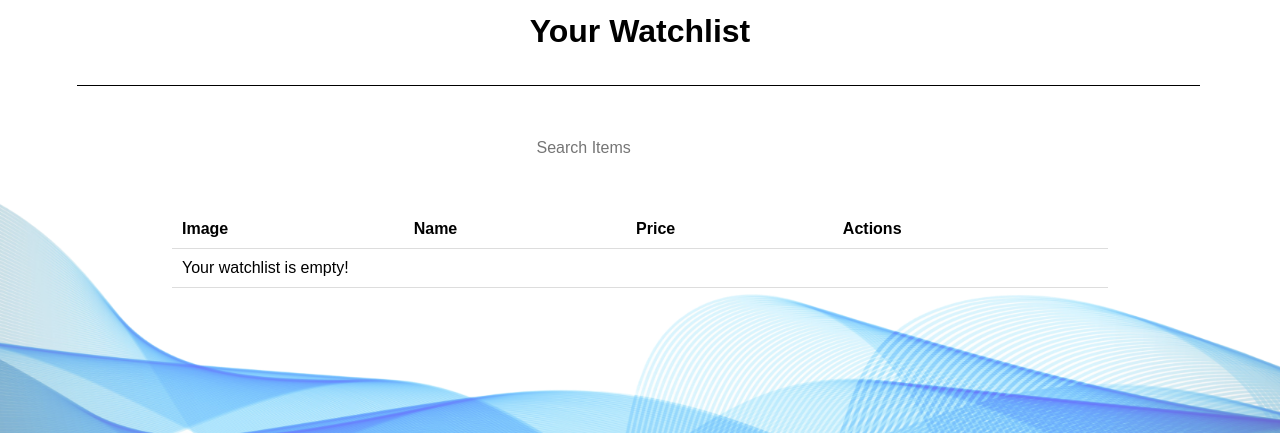
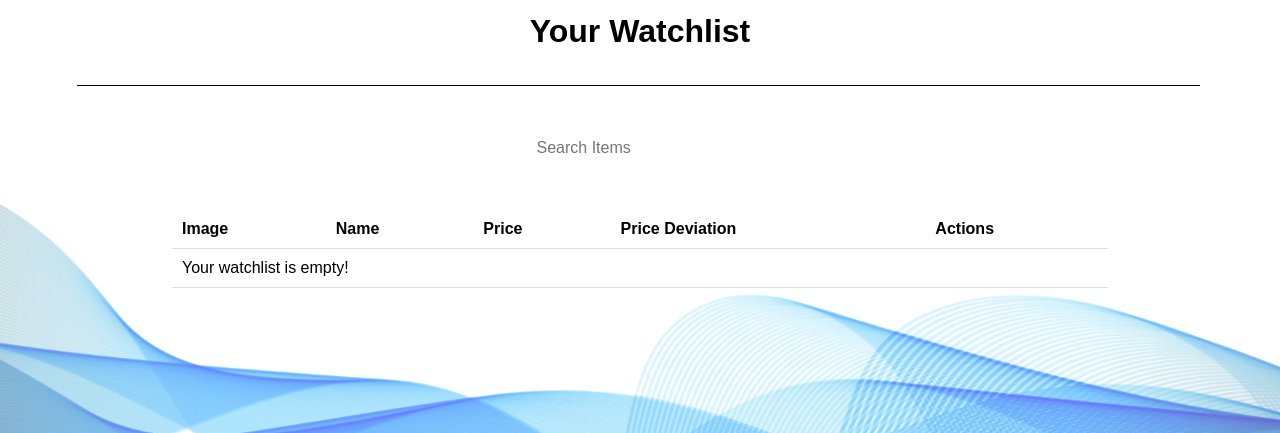
Before and after one commit to SamAgravante/CSIT327, a Django app: page /watchlist/ in a window 1280 px wide. Shown: the part 250-683 px from the top of the page. Run offline with Django 5.2, Linux system fonts and the light colour scheme; a user stored in the database is signed in; data comes from the database, SQL or seed files in the repository.

Commit message:
added price deviation

```diff
--- a/StonksTracker/tracker/admin.py
+++ b/StonksTracker/tracker/admin.py
@@ -1,7 +1,6 @@
 from django.contrib import admin
-from .models import User, Watchlist, Forums, PriceHistory
+from .models import User, Watchlist, Forums
 
 admin.site.register(User)
 admin.site.register(Watchlist)
 admin.site.register(Forums)
-admin.site.register(PriceHistory)
--- a/StonksTracker/tracker/forms.py
+++ b/StonksTracker/tracker/forms.py
@@ -1,5 +1,5 @@
 from django import forms
-from .models import User, Watchlist, PriceHistory  # Use your custom user model
+from .models import User, Watchlist  # Use your custom user model
 from django.contrib.auth.forms import UserCreationForm
 
 class CustomUserCreationForm(UserCreationForm):
--- a/StonksTracker/tracker/models.py
+++ b/StonksTracker/tracker/models.py
@@ -49,11 +49,17 @@ class Watchlist(models.Model):
     item_id = models.CharField(max_length=100, unique=True, null=True)  # ItemID from API
     name = models.CharField(max_length=255, null=True)
     price = models.DecimalField(max_digits=10, decimal_places=2, null=True)
+    price_avg = models.DecimalField(max_digits=10, decimal_places=2, null=True)  # Average price from API
     image_url = models.URLField(max_length=500, null=True, blank=True)
     user = models.ForeignKey(
         User, on_delete=models.CASCADE, related_name='watchlists', null=True, blank=True
     )
-    #test
+
+    def price_deviation_percentage(self):
+        if self.price and self.price_avg and self.price_avg != 0:
+            deviation = ((self.price - self.price_avg) / self.price_avg) * 100
+            return round(deviation, 2)
+        return None
 
     def __str__(self):
         return f"{self.name} ({self.user.username})"
@@ -71,12 +77,3 @@ class Forums(models.Model):
 
     def __str__(self):
         return f"{self.title} by {self.user.username}"
-
-
-class PriceHistory(models.Model):
-    itemName = models.CharField(max_length=100)
-    price = models.DecimalField(max_digits=10, decimal_places=2)
-    timestamp = models.DateTimeField()
-
-    def __str__(self):
-        return f"{self.itemName} - {self.price}"
--- a/StonksTracker/tracker/static/css/header.css
+++ b/StonksTracker/tracker/static/css/header.css
@@ -11,8 +11,6 @@ header {
 
 .navbar {
   width: 100%;
-
-
   padding: 10px 0;
   background: radial-gradient(circle, rgba(43,39,246,1) 0%, rgba(33,30,195,1) 100%);
 }
--- a/StonksTracker/tracker/templates/item_list.html
+++ b/StonksTracker/tracker/templates/item_list.html
@@ -43,6 +43,7 @@
                             <input type="hidden" name="name" value="{{ item.markethashname }}">
                             <input type="hidden" name="price" value="{{ item.pricelatest }}">
                             <input type="hidden" name="image_url" value="{{ item.itemimage }}">
+                            <input type="hidden" name="price_avg" value="{{ item.priceavg }}">
                             <button type="submit" style="border: none; background: none; padding: 0;">
                                 <img src="{% static 'images/Add.png' %}" style="width: 34px; height: 34px; cursor: pointer;">
                             </button>
--- a/StonksTracker/tracker/templates/watchlist.html
+++ b/StonksTracker/tracker/templates/watchlist.html
@@ -17,6 +17,15 @@
                 .content::-webkit-scrollbar {
                     display: none;
                 }
+                .price-deviation-positive {
+                    color: red;
+                }
+                .price-deviation-negative {
+                    color: green;
+                }
+                .price-deviation-neutral {
+                    color: gray;
+                }
             </style>
         <table>
             <thead>
@@ -24,6 +33,7 @@
                     <th>Image</th>
                     <th>Name</th>
                     <th>Price</th>
+                    <th>Price Deviation</th>
                     <th>Actions</th>
                 </tr>
             </thead>
@@ -34,6 +44,17 @@
                         <td>{{ item.name }}</td>
                         <td>₱ {{ item.price }}</td>
                         <td>
+                            {% with deviation=item.price_deviation_percentage %}
+                                {% if deviation is not None %}
+                                    <span class="{% if deviation > 0 %}price-deviation-positive{% elif deviation < 0 %}price-deviation-negative{% else %}price-deviation-neutral{% endif %}">
+                                        {{ deviation }}%
+                                    </span>
+                                {% else %}
+                                    N/A
+                                {% endif %}
+                            {% endwith %}
+                        </td>
+                        <td>
                             <form action="{% url 'delete_from_watchlist' %}" method="post" style="display:inline;">
                                 {% csrf_token %}
                                 <input type="hidden" name="item_id" value="{{ item.item_id }}">
@@ -43,7 +64,7 @@
                     </tr>
                 {% empty %}
                     <tr>
-                        <td colspan="4">Your watchlist is empty!</td>
+                        <td colspan="5">Your watchlist is empty!</td>
                     </tr>
                 {% endfor %}
             </tbody>
--- a/StonksTracker/tracker/views.py
+++ b/StonksTracker/tracker/views.py
@@ -14,7 +14,7 @@ from django import forms
 from django.http import HttpResponse, HttpResponseForbidden
 from django.contrib.auth.forms import UserCreationForm, UserChangeForm
 from .forms import CustomUserCreationForm
-from .models import User, Watchlist, PriceHistory, Forums # Ensure you import necessary models
+from .models import User, Watchlist, Forums # Ensure you import necessary models
 
 # Custom UserCreationForm to include email
 class CustomUserCreationForm(forms.ModelForm):
@@ -212,17 +212,28 @@ def add_to_watchlist(request):
         item_id = request.POST.get('item_id')
         name = request.POST.get('name')
         price = request.POST.get('price')
+        price_avg = request.POST.get('price_avg')  # Get the average price from the request
         image_url = request.POST.get('image_url')
 
+        # Validate the required fields
+        if not (item_id and name and price and price_avg):
+            messages.error(request, 'Incomplete item data!')
+            return redirect('items_list')
+
+        # Check if the item is already in the watchlist
         if not Watchlist.objects.filter(item_id=item_id, user=request.user).exists():
-            Watchlist.objects.create(
-                item_id=item_id,
-                name=name,
-                price=price,
-                image_url=image_url,
-                user=request.user  # Associate with logged-in user
-            )
-            messages.success(request, 'Item added to watchlist!')
+            try:
+                Watchlist.objects.create(
+                    item_id=item_id,
+                    name=name,
+                    price=price,
+                    price_avg=price_avg,  # Store the average price
+                    image_url=image_url,
+                    user=request.user  # Associate with logged-in user
+                )
+                messages.success(request, 'Item added to watchlist!')
+            except Exception as e:
+                messages.error(request, f"Error adding item: {str(e)}")
         else:
             messages.error(request, 'Item already in your watchlist!')
 
@@ -239,38 +250,6 @@ def delete_from_watchlist(request):
 @login_required
 def watchlist(request):
     items = Watchlist.objects.filter(user=request.user)
-    api_url = "https://www.steamwebapi.com/steam/api/items"
-    api_key = 'B3Z3J3HCPM0WWKCA'  # Replace with your actual API key
-
-    for item in items:
-        params = {'key': api_key, 'item_id': item.item_id, 'currency': 'PHP'}
-        try:
-            response = requests.get(api_url, params=params)
-            response.raise_for_status()  # Raise an error for HTTP codes >= 400
-
-            # Parse the API response
-            data = response.json()
-
-            # Check if the response is a list
-            if isinstance(data, list):
-                # Assuming the first item in the list contains the desired data
-                data = data[0] if data else {}
-
-            # Extract the latest price
-            price = data.get('pricelatest', 0) if isinstance(data, dict) else 0
-
-            # Save to PriceHistory if price data is valid
-            if price > 0:
-                PriceHistory.objects.create(
-                    itemName=item.name,
-                    price=price,
-                    timestamp=timezone.now()
-                )
-        except requests.RequestException as e:
-            print(f"Error fetching data for item {item.name}: {e}")
-        except Exception as e:
-            print(f"An unexpected error occurred for item {item.name}: {e}")
-
     return render(request, 'watchlist.html', {'items': items})
 
 @login_required
```
Also changed, not shown: StonksTracker/db.sqlite3, StonksTracker/tracker/migrations/0004_remove_pricehistory_itemname_pricehistory_watchlist.py (added), StonksTracker/tracker/migrations/0005_watchlist_price_avg_delete_pricehistory.py (added).
